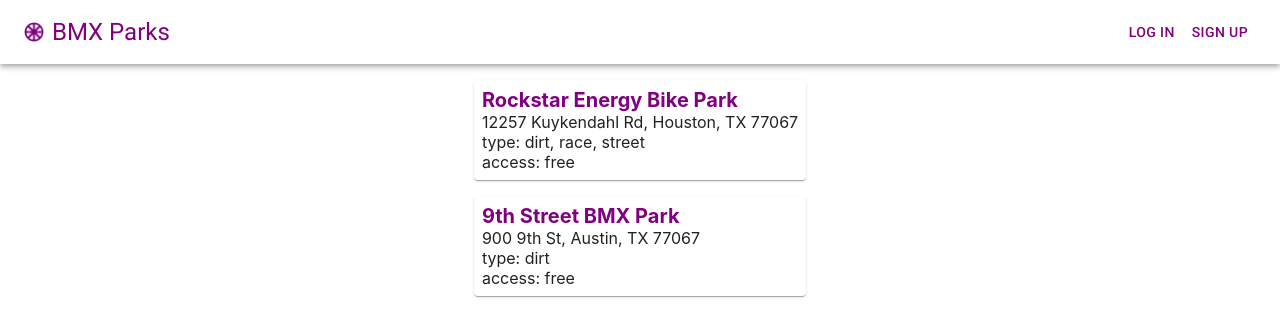
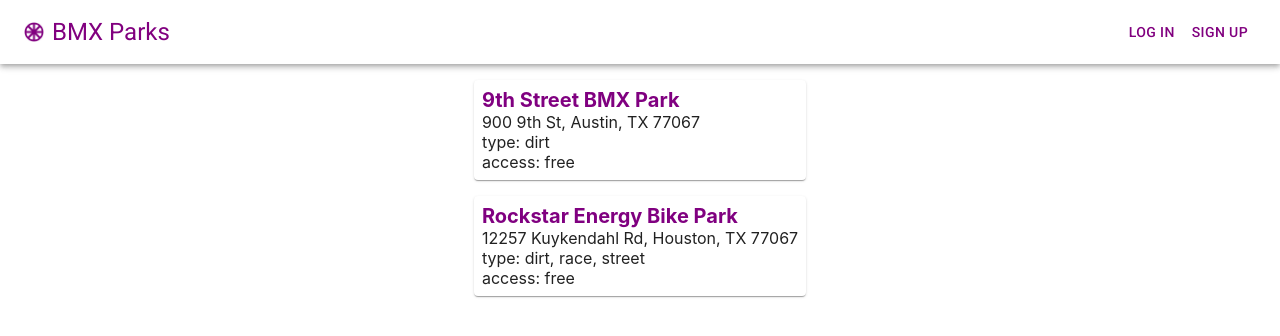
Before and after one commit to forrestmorrison/bmxparks-app, a React (Create React App) app: page / in a window 1280 px wide. Shown: the top 336 px of the page. Built offline with nearby package versions, Linux system fonts and the light colour scheme.

Commit message:
added alphabetical sort to ParkList

```diff
--- a/src/components/ParkList.jsx
+++ b/src/components/ParkList.jsx
@@ -11,7 +11,7 @@ const ParkList = () => {
 
     return (
         <div className="park-list">
-            {parks.map((item) => (
+            {parks.sort((a, b) => a.name > b.name ? 1 : -1).map((item) => (
                 <ParkItem key={item.id} item={item} />
             ))}
         </div>
```
